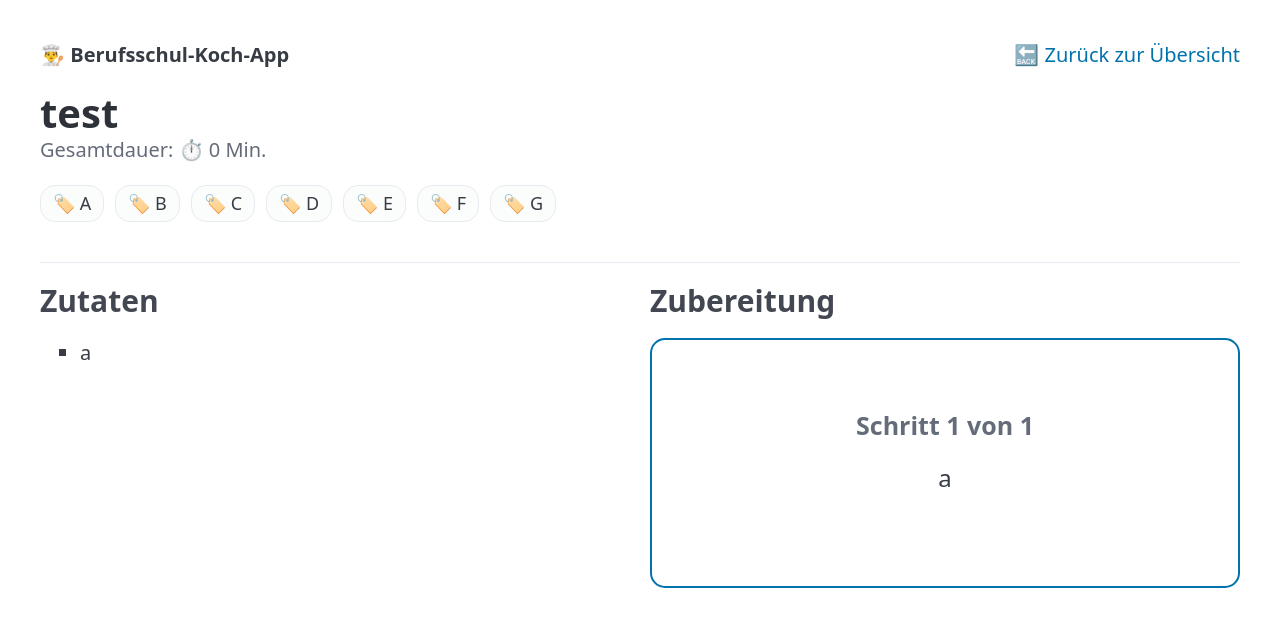
After one commit to LostiBoy73/YourApp, a Flask app: page /rezept/4 in a window 1280 px wide. The commit adds this page. Shown: the top 627 px of the page. Run offline with Flask 3, Linux system fonts and the light colour scheme; data comes from the database, SQL or seed files in the repository; both versions use the stored data as it was after the commit; some libraries are stand-ins or nearby versions.

Commit message:
Detailansicht mit interaktivem Guided-Cooking-Modus
- Neue Backend-Route '/rezept/<id>' zum Laden einzelner Rezepte erstellt.
- Platzhalter-Alert in der Rezept-Übersicht durch echten Link zur Detailansicht ersetzt.
- Neues Template 'rezept_detail.html' angelegt (Master-Detail-Muster).
- JS-Slider-Logik implementiert, um Zubereitungsschritte einzeln anzeigen zu lassen (Thermomix-Style).
- Layout zweispaltig aufgebaut (Zutaten links, interaktive Anleitung rechts).

```diff
--- a/app.py
+++ b/app.py
@@ -88,6 +88,20 @@ def rezepte():
                            alle_kategorien=kategorien_liste,
                            aktuelle_suche=suchbegriff,
                            aktuelle_kategorie=kategorie_filter)
+
+# ROUTE 7: Detailansicht eines einzelnen Rezepts (Guided Cooking)
+@app.route('/rezept/<int:id>')
+def rezept_detail(id):
+    conn = get_db_connection()
+    # Wir suchen genau das Rezept mit der angeklickten ID
+    rezept = conn.execute('SELECT * FROM rezepte WHERE id = ?', (id,)).fetchone()
+    conn.close()
+
+    # Falls jemand eine ID eingibt, die es nicht gibt, schicken wir ihn zurück
+    if rezept is None:
+        return redirect(url_for('rezepte'))
+
+    return render_template('rezept_detail.html', rezept=rezept)
 
 # ROUTE 2: Seite für das Formular anzeigen (mit dynamischem Zurück-Button)
 @app.route('/neu')
--- /dev/null
+++ b/templates/rezept_detail.html
@@ -0,0 +1,152 @@
+<!DOCTYPE html>
+<html lang="de">
+<head>
+    <meta charset="UTF-8">
+    <meta name="viewport" content="width=device-width, initial-scale=1.0">
+    <title>{{ rezept['titel'] }}</title>
+    <link rel="stylesheet" href="https://cdn.jsdelivr.net/npm/@picocss/pico@2/css/pico.min.css">
+    <style>
+        /* Ein schicker Kasten für den Schritt-für-Schritt-Modus */
+        .schritt-karte {
+            background: var(--pico-card-background-color);
+            border: 2px solid var(--pico-primary-background);
+            border-radius: 15px;
+            padding: 2rem;
+            text-align: center;
+            min-height: 250px;
+            display: flex;
+            flex-direction: column;
+            justify-content: center;
+        }
+    </style>
+</head>
+<body>
+    <main class="container">
+        <nav>
+            <ul>
+                <li><strong>👨‍🍳 Berufsschul-Koch-App</strong></li>
+            </ul>
+            <ul>
+                <li><a href="/rezepte" class="outline">🔙 Zurück zur Übersicht</a></li>
+            </ul>
+        </nav>
+
+        <h1 style="margin-bottom: 0;">{{ rezept['titel'] }}</h1>
+        <p style="color: var(--pico-muted-color);">Gesamtdauer: ⏱ {{ rezept['dauer'] }} Min.</p>
+
+        <div style="margin-bottom: 2rem;">
+            {% if rezept['kategorie'] %}
+                {% for kat in rezept['kategorie'].split(',') %}
+                    {% if kat.strip() %}
+                        <span style="display: inline-block; background: var(--pico-form-element-background-color); border: 1px solid var(--pico-muted-border-color); padding: 0.2rem 0.6rem; border-radius: 15px; font-size: 0.9rem; margin-right: 0.3rem;">
+                            🏷️ {{ kat.strip().capitalize() }}
+                        </span>
+                    {% endif %}
+                {% endfor %}
+            {% endif %}
+        </div>
+
+        <hr>
+
+        <div class="grid">
+            <div>
+                <h3>Zutaten</h3>
+                <ul>
+                    {% if rezept['zutaten'] %}
+                        {% for zeile in rezept['zutaten'].split('\n') %}
+                            {% if zeile.strip() %}
+                                {% set zutat_daten = zeile.split('|') %}
+                                {% if zutat_daten|length == 3 %}
+                                    <li><strong>{{ zutat_daten[0] }} {{ zutat_daten[1] }}</strong> {{ zutat_daten[2] }}</li>
+                                {% else %}
+                                    <li>{{ zeile }}</li>
+                                {% endif %}
+                            {% endif %}
+                        {% endfor %}
+                    {% else %}
+                        <p>Keine Zutaten angegeben.</p>
+                    {% endif %}
+                </ul>
+            </div>
+
+            <div>
+                <h3>Zubereitung</h3>
+
+                <div class="schritt-karte">
+                    {% if rezept['anleitung'] %}
+                        {% set schritte = rezept['anleitung'].split('|||') %}
+                        {% for schritt in schritte %}
+                            {% if schritt.strip() %}
+                                {% set schritt_daten = schritt.split(':::') %}
+
+                                <div class="schritt-slide" style="display: {% if loop.index0 == 0 %}block{% else %}none{% endif %};">
+                                    <h4 style="color: var(--pico-muted-color);">Schritt {{ loop.index }} von {{ schritte|length }}</h4>
+
+                                    {% if schritt_daten|length == 2 %}
+                                        <h2 style="margin-bottom: 0.5rem;">⏱ {{ schritt_daten[0] }} Min.</h2>
+                                        <p style="font-size: 1.2rem;">{{ schritt_daten[1] }}</p>
+                                    {% else %}
+                                        <p style="font-size: 1.2rem;">{{ schritt_daten[0] }}</p>
+                                    {% endif %}
+                                </div>
+                            {% endif %}
+                        {% endfor %}
+                    {% else %}
+                        <p>Keine Anleitung gespeichert.</p>
+                    {% endif %}
+                </div>
+
+                <div style="display: flex; justify-content: space-between; margin-top: 1rem;">
+                    <button id="btn-zurueck" onclick="vorherigerSchritt()" class="secondary outline" style="width: 48%;" disabled>⬅️ Zurück</button>
+                    <button id="btn-weiter" onclick="naechsterSchritt()" class="primary" style="width: 48%;">Weiter ➡️</button>
+                </div>
+            </div>
+        </div>
+    </main>
+
+    <script>
+        let aktuellerSchritt = 0;
+        // Wir suchen uns alle versteckten und sichtbaren Folien zusammen
+        const slides = document.querySelectorAll('.schritt-slide');
+        const btnZurueck = document.getElementById('btn-zurueck');
+        const btnWeiter = document.getElementById('btn-weiter');
+
+        function updateButtons() {
+            // Wenn es nur 1 oder 0 Schritte gibt, verstecken wir die Buttons komplett
+            if (slides.length <= 1) {
+                btnZurueck.style.display = 'none';
+                btnWeiter.style.display = 'none';
+                return;
+            }
+            // Zurück-Button deaktivieren, wenn wir ganz am Anfang sind
+            btnZurueck.disabled = (aktuellerSchritt === 0);
+            // Weiter-Button deaktivieren, wenn wir ganz am Ende sind
+            btnWeiter.disabled = (aktuellerSchritt === slides.length - 1);
+        }
+
+        function zeigeSchritt(index) {
+            slides.forEach((slide, i) => {
+                // Nur die Folie anzeigen, die zum Index passt
+                slide.style.display = (i === index) ? 'block' : 'none';
+            });
+            aktuellerSchritt = index;
+            updateButtons();
+        }
+
+        function naechsterSchritt() {
+            if (aktuellerSchritt < slides.length - 1) {
+                zeigeSchritt(aktuellerSchritt + 1);
+            }
+        }
+
+        function vorherigerSchritt() {
+            if (aktuellerSchritt > 0) {
+                zeigeSchritt(aktuellerSchritt - 1);
+            }
+        }
+
+        // Beim ersten Laden der Seite einmal die Buttons richtig einstellen
+        updateButtons();
+    </script>
+</body>
+</html>
--- a/templates/rezepte.html
+++ b/templates/rezepte.html
@@ -43,7 +43,7 @@
             <article>
                 <header style="padding-bottom: 1rem;">
                     <h3 style="margin: 0;">
-                        <a href="#" onclick="alert('Hier entsteht bald die Detailansicht!'); return false;" style="text-decoration: none; color: var(--pico-h1-color);">
+                        <a href="/rezept/{{ rezept['id'] }}" style="text-decoration: none; color: var(--pico-h1-color);">
                             {{ rezept['titel'] }}
                         </a>
                     </h3>
```
Also changed, not shown: rezepte.db.
